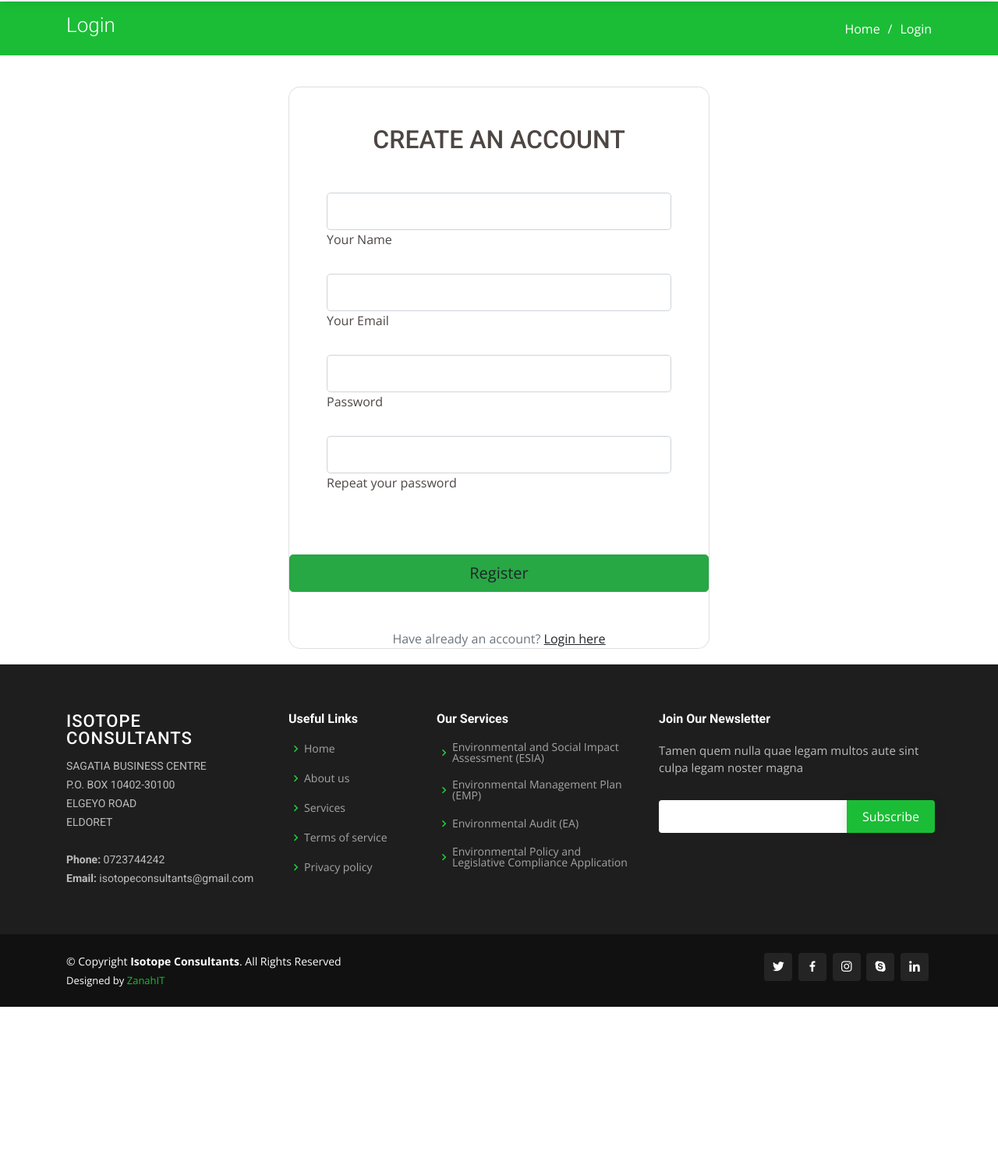
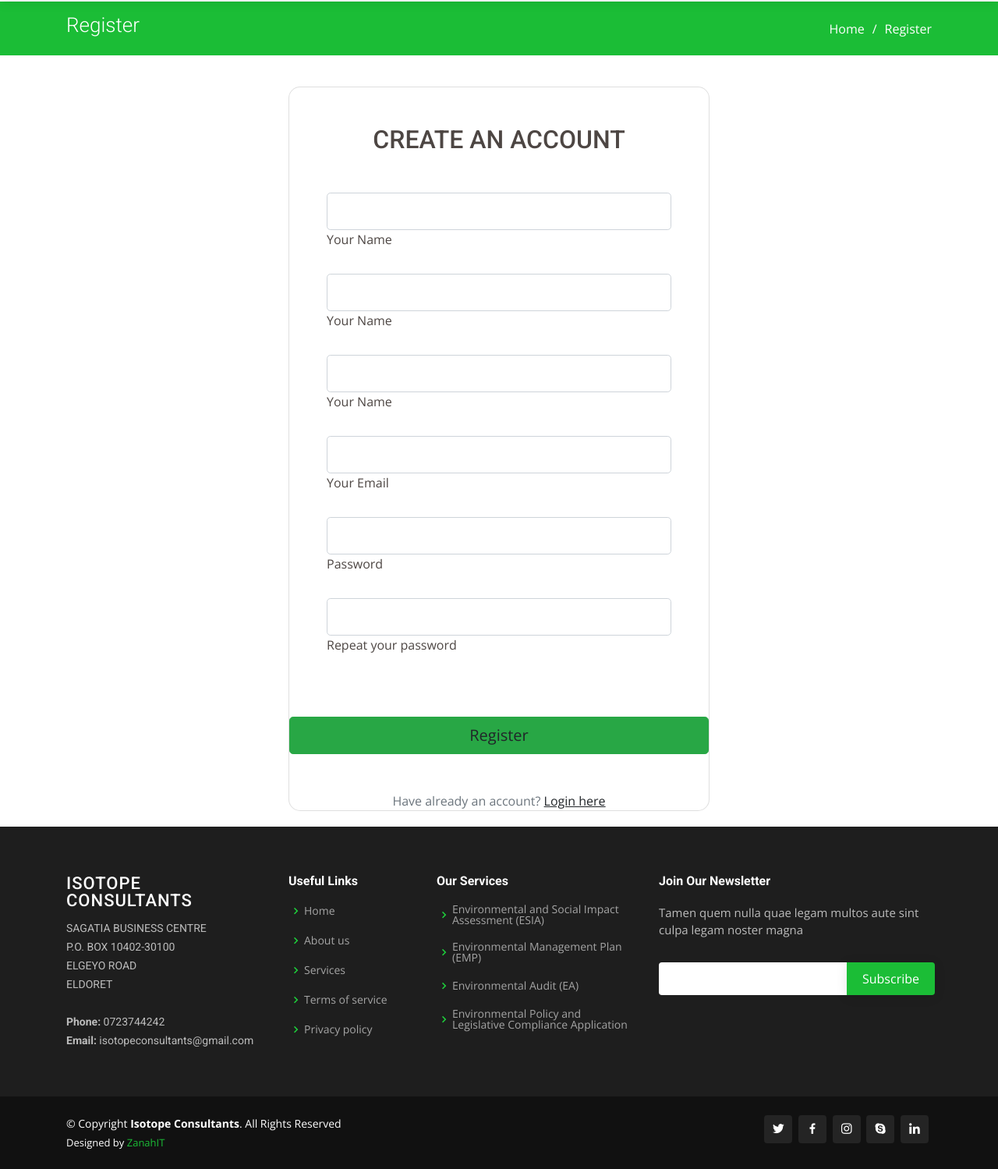
Before and after one commit to ekck/isotope-consultants, a Flask app: page /register in a window 1280 px wide. Shown: the part 70-1569 px from the top of the page at 78% size. Before the commit the page ends 1361 px from the top, so only its background shows below. Run offline with Flask 2, Linux system fonts and the light colour scheme; parts of the project's set-up code (start-up, migrations or seed data) failed here and were passed over; some libraries are stand-ins or nearby versions.

Commit message:
auth forms

```diff
--- a/app/templates/auth/register.html
+++ b/app/templates/auth/register.html
@@ -9,10 +9,10 @@
       <div class="container">
 
         <div class="d-flex justify-content-between align-items-center">
-          <h2>Login</h2>
+          <h2>Register</h2>
           <ol>
             <li><a href="index.html">Home</a></li>
-            <li>Login</li>
+            <li>Register</li>
           </ol>
         </div>
 
@@ -37,6 +37,14 @@
                           <input type="text" id="form3Example1cg" class="form-control form-control-lg" />
                           <label class="form-label" for="form3Example1cg">Your Name</label>
                         </div>
+                        <div class="form-outline mb-4">
+                            <input type="text" id="form3Example1cg" class="form-control form-control-lg" />
+                            <label class="form-label" for="form3Example1cg">Your Name</label>
+                          </div>
+                          <div class="form-outline mb-4">
+                            <input type="text" id="form3Example1cg" class="form-control form-control-lg" />
+                            <label class="form-label" for="form3Example1cg">Your Name</label>
+                          </div>
 
                         <div class="form-outline mb-4">
                           <input type="email" id="form3Example3cg" class="form-control form-control-lg" />
--- a/app/templates/base.html
+++ b/app/templates/base.html
@@ -35,7 +35,9 @@
 <body>
 
   <!-- ======= Header ======= -->
+
   <header id="header" class="fixed-top">
+
     <div class="container d-flex align-items-center">
 
       <h1 class="logo mr-auto"><a href="{{ url_for('home.homepage') }}"><span>Isotope</span> Consultants</a></h1>
```
